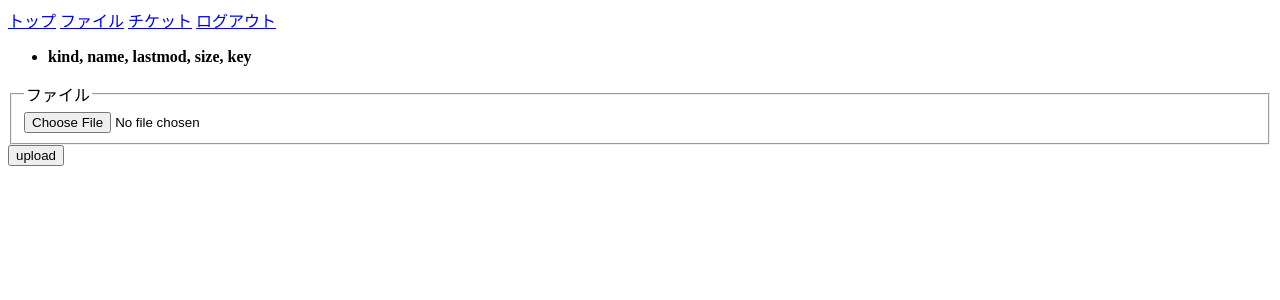
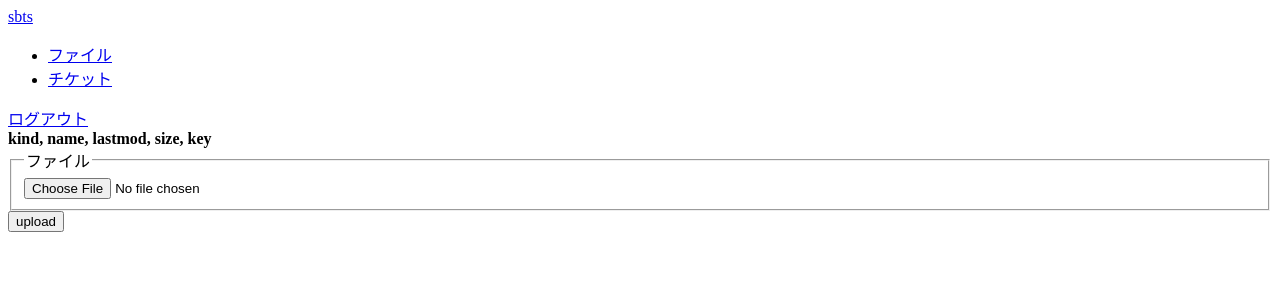
Before and after one commit to simon-i1-h/sbts, a Django app: page /file/ in a window 1280 px wide. Shown: the top 300 px of the page. Run offline with Django 4.2, Linux system fonts and the light colour scheme; the visitor is signed in with stand-in values (Sample User, id 1); data that the repository does not hold is empty.

Commit message:
スタイルの適用に向けてHTMLを整理

```diff
--- a/sbts/page/templates/page/base.html
+++ b/sbts/page/templates/page/base.html
@@ -6,14 +6,24 @@
   <title>{% block title %}sbts{% endblock %}</title>
 </head>
 <body>
-  <a href="{% url 'top' %}">トップ</a>
-  <a href="{% url 'file' %}">ファイル</a>
-  <a href="{% url 'ticket' %}">チケット</a>
+<header>
+  <nav>
+    <a href="{% url 'top' %}">sbts</a>
 
-  {% if user.is_authenticated %}
-  <a href="{% url 'logout' %}">ログアウト</a>
-  {% else %}
-  <a href="{% url 'login' %}">ログイン</a>
-  {% endif %}{% block content %}
-{% endblock %}</body>
+    <ul>
+      <li><a href="{% url 'file' %}">ファイル</a></li>
+      <li><a href="{% url 'ticket' %}">チケット</a></li>
+    </ul>
+
+    {% if user.is_authenticated %}
+    <a href="{% url 'logout' %}">ログアウト</a>
+    {% else %}
+    <a href="{% url 'login' %}">ログイン</a>
+    {% endif %}
+  </nav>
+</header>
+
+<main>{% block content %}
+{% endblock %}  </main>
+</body>
 </html>
--- a/sbts/page/templates/page/file.html
+++ b/sbts/page/templates/page/file.html
@@ -2,12 +2,12 @@
 {% load static %}
 
 {% block content %}
-  <ul>
-    <li><strong>kind, name, lastmod, size, key</strong></li>
+  <div>
+    <div><strong>kind, name, lastmod, size, key</strong></div>
     {% for file in file_list %}
-    <li>{{ file.kind }}, {{ file.name }}, {{ file.lastmod }}, {{ file.size }}, <a href="{% url 'file:blob' file.key %}">link</a></li>
+    <div>{{ file.kind }}, {{ file.name }}, {{ file.lastmod }}, {{ file.size }}, <a href="{% url 'file:blob' file.key %}">link</a></div>
     {% endfor %}
-  </ul>
+  </div>
 
   <form action="{% url 'create_file' %}" method="post" id="uploadform">
     {% csrf_token %}
--- a/sbts/page/templates/page/top.html
+++ b/sbts/page/templates/page/top.html
@@ -1,5 +1,5 @@
 {% extends 'page/base.html' %}
 
 {% block content %}
-トップページ
+  <p>トップページ</p>
 {% endblock %}
```
Also changed, not shown: sbts/page/templates/page/ticket.html (+4 -4 lines), sbts/page/templates/page/ticket_detail.html (+4 -4 lines).
